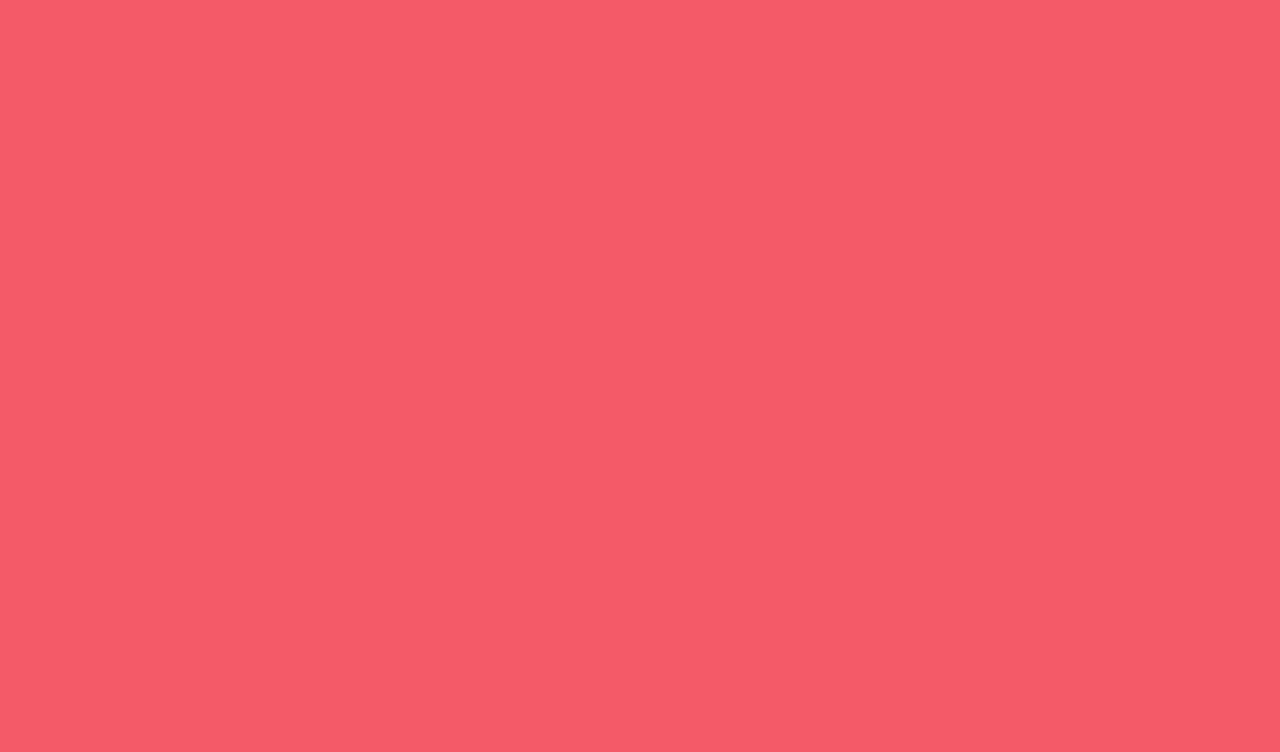
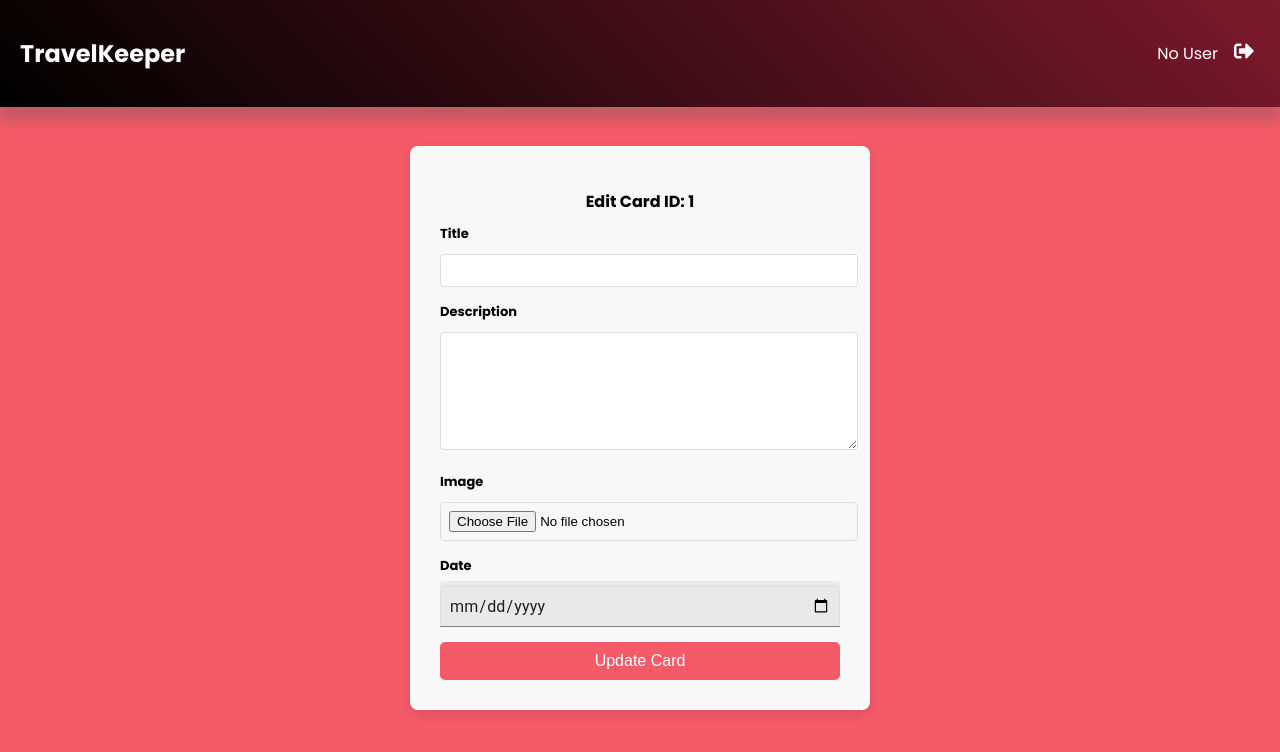
Before and after one commit to shanakasp/travelReactApp, a React (Create React App) app: page /editCard/1 in a window 1280 px wide. Before the commit this address had no page. Shown: the top 752 px of the page. Built offline with nearby package versions, Linux system fonts and the light colour scheme; no server answers.

Commit message:
changed 3 files

```diff
--- a/src/App.js
+++ b/src/App.js
@@ -3,6 +3,7 @@ import { Route, BrowserRouter as Router, Routes } from "react-router-dom";
 import "./App.css";
 import AddNewCard from "./Pages/AddNewCard";
 import Dashboard from "./Pages/Dashboard";
+import EditCards from "./Pages/EditCards";
 import Login from "./Pages/Login";
 import Signup from "./Pages/Signup";
 
@@ -12,6 +13,7 @@ const App = () => {
       <Routes>
         <Route path="/" element={<Login />} /> {/* Route for LoginPage */}
         <Route path="/signup" element={<Signup />} />
+        <Route path="/editCard/:id" element={<EditCards />} />
         <Route path="/dashboard" element={<Dashboard />} />
         <Route path="/addNewCard" element={<AddNewCard />} />
       </Routes>
--- a/src/Pages/AddNewCard.jsx
+++ b/src/Pages/AddNewCard.jsx
@@ -1,5 +1,13 @@
-import { TextField } from "@mui/material"; // Import Material UI TextField for styling
+import {
+  CircularProgress,
+  Alert as MuiAlert,
+  Snackbar,
+  TextField,
+} from "@mui/material";
+import AlertTitle from "@mui/material/AlertTitle";
+import axios from "axios"; // For making the HTTP request
 import React, { useState } from "react";
+import { useNavigate } from "react-router-dom";
 import "./Styles/Addnewcard.css";
 import Navbar from "./components/Navbar";
 
@@ -8,8 +16,14 @@ const AddNewCard = () => {
     title: "",
     description: "",
     image: null,
-    date: "", // Changed to an empty string for date format
+    date: "",
   });
+
+  const [loading, setLoading] = useState(false);
+  const [openSnackbar, setOpenSnackbar] = useState(false);
+  const [alertMessage, setAlertMessage] = useState("");
+  const [alertSeverity, setAlertSeverity] = useState("success");
+  const navigate = useNavigate();
 
   // Handle input changes
   const handleChange = (e) => {
@@ -30,10 +44,50 @@ const AddNewCard = () => {
   };
 
   // Handle form submission
-  const handleSubmit = (e) => {
+  const handleSubmit = async (e) => {
     e.preventDefault();
-    console.log("Form Submitted", formData);
-    // You can add your form submission logic here (e.g., sending the data to the server)
+    setLoading(true);
+
+    // Get the user token from localStorage
+    const token = localStorage.getItem("token");
+    const userId = localStorage.getItem("userId");
+
+    // Create form data for image and other fields
+    const data = new FormData();
+    data.append("title", formData.title);
+    data.append("description", formData.description);
+    data.append("image", formData.image);
+    data.append("date", formData.date);
+
+    try {
+      // Send the POST request to the backend API
+      const response = await axios.post(
+        "http://localhost:3001/api/cards",
+        data,
+        {
+          headers: {
+            Authorization: `Bearer ${token}`, // Attach the token for authentication
+            "Content-Type": "multipart/form-data",
+          },
+        }
+      );
+
+      // On successful response
+      setAlertMessage("Card added successfully!");
+      setAlertSeverity("success");
+      setOpenSnackbar(true);
+
+      setTimeout(() => {
+        navigate("/dashboard"); // Navigate to dashboard after 2 seconds
+      }, 2000);
+    } catch (error) {
+      // Handle error response
+      setAlertMessage("Failed to add card. Please try again.");
+      setAlertSeverity("error");
+      setOpenSnackbar(true);
+    } finally {
+      setLoading(false);
+    }
   };
 
   return (
@@ -82,19 +136,40 @@ const AddNewCard = () => {
             <TextField
               fullWidth
               variant="filled"
-              type="date" // Using type="date" for the date input
+              type="date"
               value={formData.date}
               name="date"
-              onChange={handleChange} // Handle change for the date
+              onChange={handleChange}
               required
             />
           </div>
 
           <button type="submit" className="submit-btn">
-            Add Card
+            {loading ? <CircularProgress size={24} /> : "Add Card"}
           </button>
         </form>
       </div>
+
+      {/* Snackbar for success/error messages */}
+      <Snackbar
+        open={openSnackbar}
+        autoHideDuration={5000}
+        onClose={() => setOpenSnackbar(false)}
+        anchorOrigin={{ vertical: "top", horizontal: "right" }}
+      >
+        <MuiAlert
+          onClose={() => setOpenSnackbar(false)}
+          severity={alertSeverity}
+          elevation={6}
+          variant="filled"
+          sx={{ color: "#fff" }}
+        >
+          <AlertTitle>
+            {alertSeverity === "success" ? "Success" : "Error"}
+          </AlertTitle>
+          {alertMessage}
+        </MuiAlert>
+      </Snackbar>
     </div>
   );
 };
--- /dev/null
+++ b/src/Pages/EditCards.jsx
@@ -0,0 +1,227 @@
+import {
+  CircularProgress,
+  Alert as MuiAlert,
+  Snackbar,
+  TextField,
+} from "@mui/material";
+import AlertTitle from "@mui/material/AlertTitle";
+import axios from "axios";
+import React, { useEffect, useState } from "react";
+import { useNavigate, useParams } from "react-router-dom";
+import "./Styles/Addnewcard.css";
+import Navbar from "./components/Navbar";
+
+const EditCard = () => {
+  const { id } = useParams(); // Access the ID from the URL
+  console.log(id); // Check if the id is being correctly captured
+  const [formData, setFormData] = useState({
+    title: "",
+    description: "",
+    image: null,
+    date: "",
+  });
+
+  const [loading, setLoading] = useState(false);
+  const [openSnackbar, setOpenSnackbar] = useState(false);
+  const [alertMessage, setAlertMessage] = useState("");
+  const [alertSeverity, setAlertSeverity] = useState("success");
+  const navigate = useNavigate();
+
+  // Fetch existing card data
+  useEffect(() => {
+    const fetchCardData = async () => {
+      setLoading(true);
+      const token = localStorage.getItem("token");
+      try {
+        const response = await axios.get(
+          `http://localhost:3001/api/cards/${id}`,
+          {
+            headers: {
+              Authorization: `Bearer ${token}`,
+            },
+          }
+        );
+        // Set the form with existing card data
+        setFormData({
+          title: response.data.title,
+          description: response.data.description,
+          image: response.data.image, // You may want to handle image differently (displaying the current image)
+          date: response.data.date.split("T")[0], // Ensure the date is in YYYY-MM-DD format
+        });
+      } catch (error) {
+        console.error("Error fetching card data", error);
+        setAlertMessage("Failed to fetch card data.");
+        setAlertSeverity("error");
+        setOpenSnackbar(true);
+      } finally {
+        setLoading(false);
+      }
+    };
+
+    fetchCardData();
+  }, [id]);
+
+  // Handle input changes
+  const handleChange = (e) => {
+    const { name, value } = e.target;
+    setFormData({
+      ...formData,
+      [name]: value,
+    });
+  };
+
+  // Handle file input change for the image
+  const handleImageChange = (e) => {
+    const file = e.target.files[0];
+    setFormData({
+      ...formData,
+      image: file,
+    });
+  };
+
+  // Handle form submission
+  const handleSubmit = async (e) => {
+    e.preventDefault();
+    setLoading(true);
+
+    // Get the token from localStorage
+    const token = localStorage.getItem("token");
+
+    // Create form data for image and other fields
+    const data = new FormData();
+    data.append("title", formData.title);
+    data.append("description", formData.description);
+    data.append("image", formData.image);
+    data.append("date", formData.date);
+
+    try {
+      // Send the PUT request to update the card
+      const response = await axios.put(
+        `http://localhost:3001/api/cards/${id}`,
+        data,
+        {
+          headers: {
+            Authorization: `Bearer ${token}`, // Attach the token for authentication
+            "Content-Type": "multipart/form-data",
+          },
+        }
+      );
+
+      // On successful response
+      setAlertMessage("Card updated successfully!");
+      setAlertSeverity("success");
+      setOpenSnackbar(true);
+
+      setTimeout(() => {
+        navigate("/dashboard"); // Navigate to dashboard after 2 seconds
+      }, 2000);
+    } catch (error) {
+      // Handle error response
+      setAlertMessage("Failed to update card. Please try again.");
+      setAlertSeverity("error");
+      setOpenSnackbar(true);
+    } finally {
+      setLoading(false);
+    }
+  };
+
+  return (
+    <div className="addNewCardContainer">
+      <Navbar />
+      <div className="add-new-card">
+        <h2>Edit Card ID: {id}</h2>
+        {loading && <CircularProgress />}{" "}
+        {/* Show a loading spinner while fetching data */}
+        {!loading && (
+          <form onSubmit={handleSubmit}>
+            <div className="form-group">
+              <label htmlFor="title">Title</label>
+              <input
+                type="text"
+                id="title"
+                name="title"
+                value={formData.title}
+                onChange={handleChange}
+                required
+              />
+            </div>
+
+            <div className="form-group">
+              <label htmlFor="description">Description</label>
+              <textarea
+                id="description"
+                name="description"
+                value={formData.description}
+                onChange={handleChange}
+                required
+              />
+            </div>
+
+            <div className="form-group">
+              <label htmlFor="image">Image</label>
+              <input
+                type="file"
+                id="image"
+                name="image"
+                onChange={handleImageChange}
+                accept="image/*"
+              />
+              {/* If the image is already uploaded, you may want to display the current image URL */}
+              {formData.image && formData.image instanceof File && (
+                <img src={URL.createObjectURL(formData.image)} alt="Current" />
+              )}
+              {/* Display the existing image URL if available */}
+              {!formData.image && formData.image !== null && (
+                <img
+                  src={`http://localhost:3001/${formData.image}`}
+                  alt="Current"
+                  style={{ width: "100px", height: "auto" }}
+                />
+              )}
+            </div>
+
+            <div className="form-group">
+              <label htmlFor="date">Date</label>
+              <TextField
+                fullWidth
+                variant="filled"
+                type="date"
+                value={formData.date}
+                name="date"
+                onChange={handleChange}
+                required
+              />
+            </div>
+
+            <button type="submit" className="submit-btn">
+              {loading ? <CircularProgress size={24} /> : "Update Card"}
+            </button>
+          </form>
+        )}
+      </div>
+
+      {/* Snackbar for success/error messages */}
+      <Snackbar
+        open={openSnackbar}
+        autoHideDuration={5000}
+        onClose={() => setOpenSnackbar(false)}
+        anchorOrigin={{ vertical: "top", horizontal: "right" }}
+      >
+        <MuiAlert
+          onClose={() => setOpenSnackbar(false)}
+          severity={alertSeverity}
+          elevation={6}
+          variant="filled"
+          sx={{ color: "#fff" }}
+        >
+          <AlertTitle>
+            {alertSeverity === "success" ? "Success" : "Error"}
+          </AlertTitle>
+          {alertMessage}
+        </MuiAlert>
+      </Snackbar>
+    </div>
+  );
+};
+
+export default EditCard;
```
